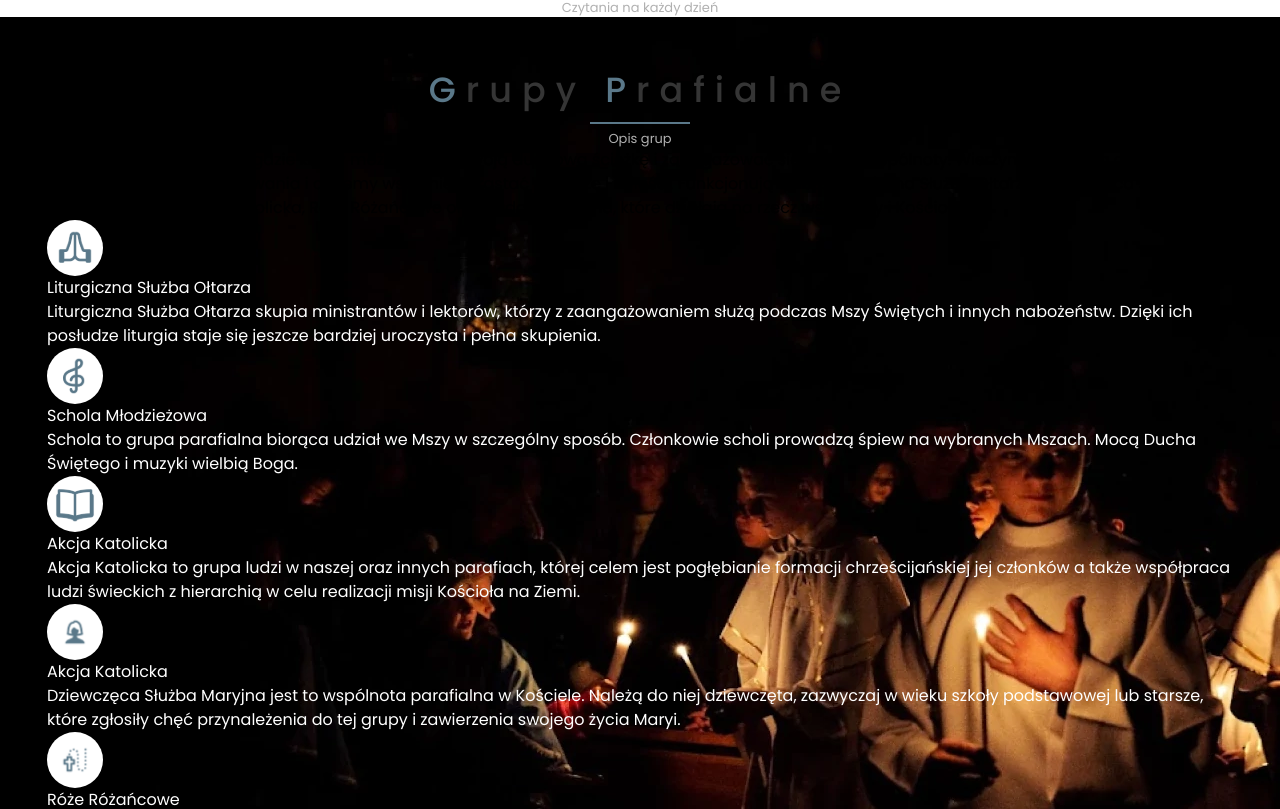
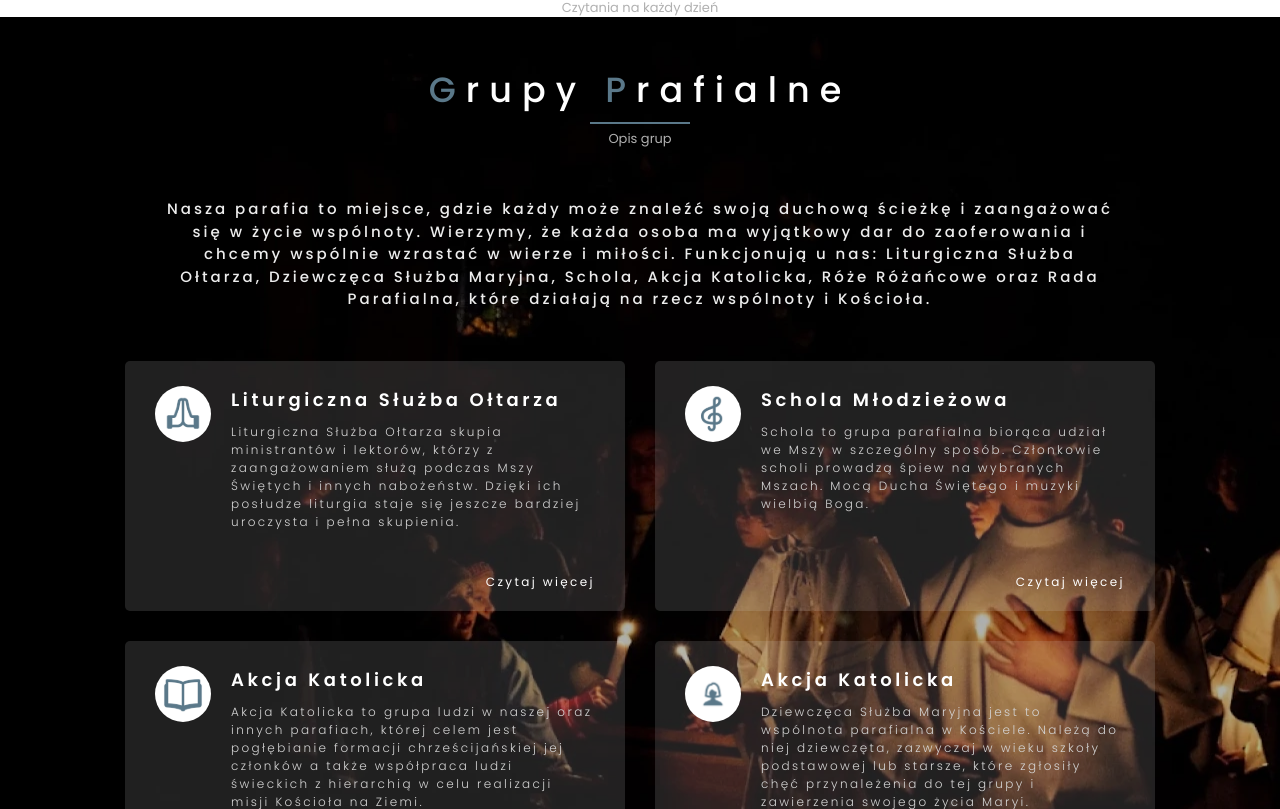
Before and after one commit to JcobV01/stronaPNSNMPwP, a Next.js app: page / in a window 1280 px wide. Shown: the part 951-1760 px from the top of the page. Built offline with nearby package versions, Linux system fonts and the light colour scheme.

Commit message:
grupy parafialne - bez mediów

```diff
--- a/components/GroupsCard.jsx
+++ b/components/GroupsCard.jsx
@@ -1,16 +1,20 @@
 import Image from 'next/image'
+import Link from 'next/link'
 import React from 'react'
 
-const GroupsCard = ({icon, name, desc}) => {
+const GroupsCard = ({icon, name, desc, link}) => {
   return (
-    <div>
+    <div className='bg-[#D9D9D925] w-[500px] h-[250px] flex gap-[20px] px-[30px] pt-[25px] pb-[20px] rounded-[5px]'>
         <div className='w-[56px] h-[56px] rounded-full bg-white flex flex-center'>
-            <Image src={icon} width={40} height={40} />
+            <Image src={icon} width={40} height={40} alt={`Ikona ${name}`}/>
         </div>
 
-        <div className='text-white'>
-            <h4>{name}</h4>
-            <p>{desc}</p>
+        <div className='relative flex flex-1 flex-col gap-[10px]'>
+            <h4 className='text-white text-[18px] font-semibold tracking-[3.6px]'>{name}</h4>
+            <p className='text-[#D4D4D4] text-[12px] font-light tracking-[2.4px]'>{desc}</p>
+            <Link href={link} className='absolute bottom-0 right-0'>
+                <p className='text-white text-[12px] font-normal tracking-[2.4px]'>Czytaj więcej</p>
+            </Link>
         </div>
     </div>
   )
--- a/components/Title.jsx
+++ b/components/Title.jsx
@@ -1,9 +1,9 @@
 import React from 'react'
 
-const Title = ({title, title2, subtitle}) => {
+const Title = ({title, title2, subtitle, color="#353535"}) => {
   return (
     <div className='flex flex-col gap-[5px]'>
-        <h2 className='text-[#353535] text-[40px] tracking-[10px] font-[500] text-center 2xl:text-[35px] lg:text-[30px] sm:text-[23px]'>
+        <h2 className='text-[40px] tracking-[10px] font-[500] text-center 2xl:text-[35px] lg:text-[30px] sm:text-[23px]' style={{color: color}}>
           <span className='text-[#5A7889]'>{`${title[0]}`}</span>
           {`${title.slice(1)} `}
 
--- a/components/home/Grupy.jsx
+++ b/components/home/Grupy.jsx
@@ -45,16 +45,18 @@ const Grupy = () => {
   ]
 
   return (
-    <section id="grupy" className='p-[47px]' style={{backgroundImage: `url(${background.src})`}}>
-      <Title title="Grupy" title2="Prafialne" subtitle="Opis grup"/>
-      <p>Nasza parafia to miejsce, gdzie każdy może znaleźć swoją duchową ścieżkę i zaangażować się w życie wspólnoty. Wierzymy, że każda osoba ma wyjątkowy dar do zaoferowania i chcemy wspólnie wzrastać w wierze i miłości. Funkcjonują u nas: Liturgiczna Służba Ołtarza, Dziewczęca Służba Maryjna, Schola, Akcja Katolicka, Róże Różańcowe oraz Rada Parafialna, które działają na rzecz wspólnoty i Kościoła.</p>
-      <article>
-        {
-          data.map((card) => (
-            <GroupsCard icon={card.icon} name={card.name} desc={card.desc}/>
-          ))
-        }
-      </article>
+    <section id="grupy" style={{backgroundImage: `url(${background.src})`}}>
+      <div className='w-full h-full bg-[#00000050] p-[47px] flex flex-col items-center gap-[50px]'>
+        <Title title="Grupy" title2="Prafialne" subtitle="Opis grup" color="#FFF"/>
+        <p className='text-[#ECECEC] w-[80%] text-[15px] tracking-[3px] font-medium text-center'>Nasza parafia to miejsce, gdzie każdy może znaleźć swoją duchową ścieżkę i zaangażować się w życie wspólnoty. Wierzymy, że każda osoba ma wyjątkowy dar do zaoferowania i chcemy wspólnie wzrastać w wierze i miłości. Funkcjonują u nas: Liturgiczna Służba Ołtarza, Dziewczęca Służba Maryjna, Schola, Akcja Katolicka, Róże Różańcowe oraz Rada Parafialna, które działają na rzecz wspólnoty i Kościoła.</p>
+        <article className='flex flex-wrap justify-center gap-[30px]'>
+          {
+            data.map((card) => (
+              <GroupsCard icon={card.icon} name={card.name} desc={card.desc} link="#"/>
+            ))
+          }
+        </article>
+      </div>
     </section>
   )
 }
```
